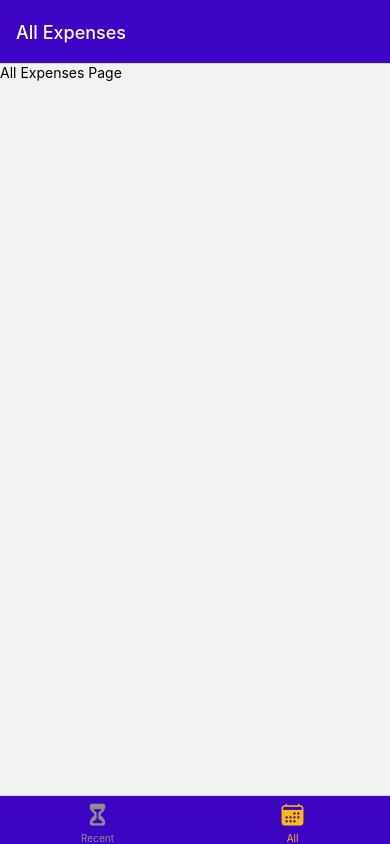
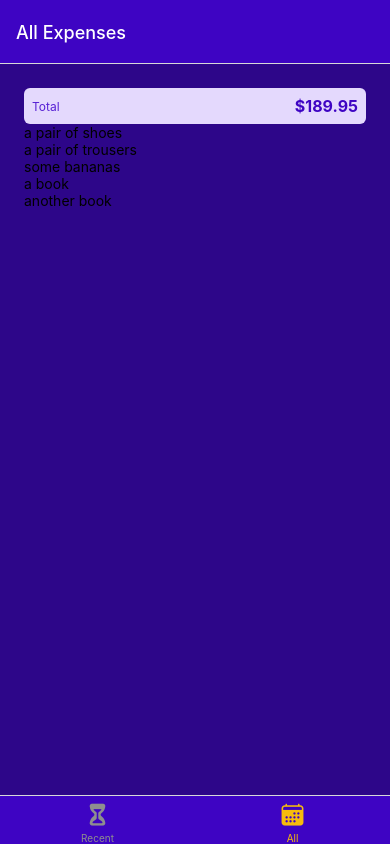
Before and after one commit to eraybuyukkanat/expense_tracker_rn_project, a React Native app: screen /AllExpenses in a window 390 px wide. Built offline with nearby package versions, Linux system fonts and the light colour scheme.

Commit message:
added expense summary

```diff
--- /dev/null
+++ b/components/ExpensesOutput/ExpensesList.js
@@ -0,0 +1,17 @@
+import { FlatList, Text } from "react-native";
+
+function renderExpenseItem(itemData) {
+  return <Text>{itemData.item.description}</Text>;
+}
+
+function ExpensesList({ expenses }) {
+  return (
+    <FlatList
+      data={expenses}
+      renderItem={renderExpenseItem}
+      keyExtractor={(item) => item.id}
+    />
+  );
+}
+
+export default ExpensesList;
--- /dev/null
+++ b/components/ExpensesOutput/ExpensesOutput.js
@@ -0,0 +1,56 @@
+import { FlatList, StyleSheet, Text, View } from "react-native";
+import ExpensesSummary from "./ExpensesSummary";
+import ExpensesList from "./ExpensesList";
+import { GlobalStyles } from "../../constants/styles";
+
+const DUMMY_EXPENSES = [
+    {
+        id: 'e1',
+        description: 'a pair of shoes',
+        amount: 59.99,
+        date: new Date('2021-12-19')
+    },
+    {
+        id: 'e2',
+        description: 'a pair of trousers',
+        amount: 89.99,
+        date: new Date('2021-12-05')
+    },
+    {
+        id: 'e3',
+        description: 'some bananas',
+        amount: 5.99,
+        date: new Date('2021-12-01')
+    },
+    {
+        id: 'e4',
+        description: 'a book',
+        amount: 14.99,
+        date: new Date('2022-02-19')
+    },
+    {
+        id: 'e5',
+        description: 'another book',
+        amount: 18.99,
+        date: new Date('2022-02-18')
+    }
+]
+
+function ExpensesOutput({ expenses,expensesPeriod }) {
+  return (
+    <View style={styles.container}>
+      <ExpensesSummary expenses={DUMMY_EXPENSES} periodName={expensesPeriod} />
+      <ExpensesList expenses={DUMMY_EXPENSES} />
+    </View>
+  );
+}
+
+export default ExpensesOutput;
+
+const styles = StyleSheet.create({
+    container: {
+        flex:1,
+        padding: 24,
+        backgroundColor: GlobalStyles.colors.primary700
+    }
+})
--- /dev/null
+++ b/components/ExpensesOutput/ExpensesSummary.js
@@ -0,0 +1,37 @@
+import { StyleSheet, Text, View } from "react-native";
+import { GlobalStyles } from "../../constants/styles";
+
+function ExpensesSummary({ periodName, expenses }) {
+  const expensesSum = expenses.reduce((sum, expense) => {
+    return sum + expense.amount;
+  },0);
+
+  return (
+    <View style={styles.container}>
+      <Text style={styles.period}>{periodName}</Text>
+      <Text style={styles.sum}>${expensesSum.toFixed(2)}</Text>
+    </View>
+  );
+}
+
+export default ExpensesSummary;
+
+const styles = StyleSheet.create({
+    container: {
+        padding: 8,
+        backgroundColor: GlobalStyles.colors.primary50,
+        borderRadius: 6,
+        flexDirection: "row",
+        justifyContent: "space-between",
+        alignItems: "center",
+    },
+    period: {
+        fontSize: 12,
+         color: GlobalStyles.colors.primary400
+    },
+    sum: {
+        fontSize: 16,
+        fontWeight: 'bold',
+        color: GlobalStyles.colors.primary500
+    }
+})
--- a/screens/AllExpenses.js
+++ b/screens/AllExpenses.js
@@ -1,7 +1,8 @@
 import { Text } from "react-native";
+import ExpensesOutput from "../components/ExpensesOutput/ExpensesOutput";
 
 function AllExpenses(){
-    return <Text>All Expenses Page</Text>
+    return <ExpensesOutput expensesPeriod="Total" />
 }
 
 export default AllExpenses;
--- a/screens/RecentExpenses.js
+++ b/screens/RecentExpenses.js
@@ -1,7 +1,8 @@
 import { Text } from "react-native";
+import ExpensesOutput from "../components/ExpensesOutput/ExpensesOutput";
 
 function RecentExpenses(){
-    return <Text>Recent Expenses Page</Text>
+    return <ExpensesOutput expensesPeriod="Last 7 Days" />
 
 }
 
```
